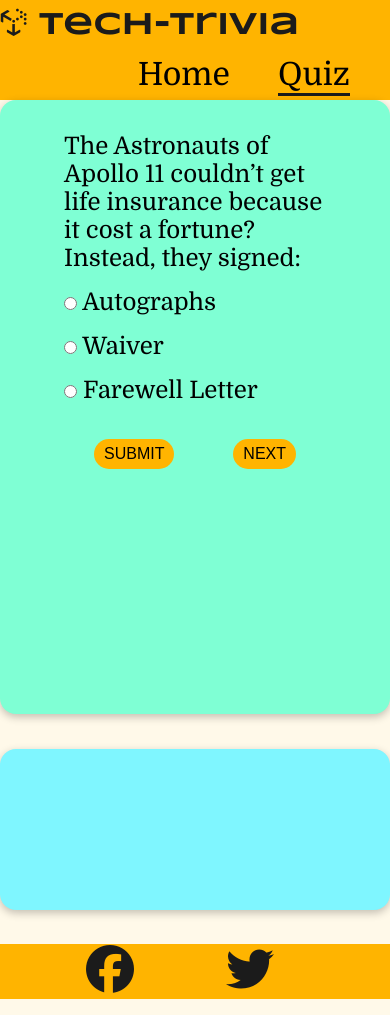
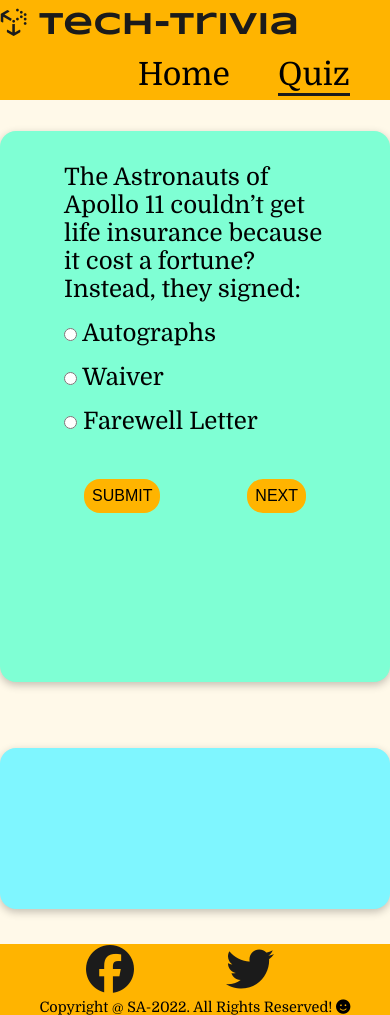
Before and after one commit to SalwinA/tech-trivia, a plain HTML site: page quiz.html in a window 390 px wide. Drawn offline with nearby package versions, Linux system fonts and the light colour scheme.

Commit message:
Add responsiveness to the pages.

```diff
--- a/assets/css/style.css
+++ b/assets/css/style.css
@@ -7,7 +7,7 @@
     margin: 0;
     padding: 0;
     border: none;
-    box-sizing:border-box;
+    box-sizing: border-box;
 
 }
 
@@ -40,7 +40,7 @@ body {
     text-align: right;
 }
 
-#nav-ls>li {
+#nav-ls li {
 
     display: inline;
     list-style-type: none;
@@ -63,7 +63,7 @@ body {
     border-bottom: 3px solid #1b1b1b;
 }
 
-#image-outer{
+#image-outer {
     width: 100%;
     height: 500px;
     overflow: hidden;
@@ -87,14 +87,14 @@ body {
     text-align: justify;
 }
 
-#instruction-page > h2 {
+#instruction-page>h2 {
     text-align: center;
     font-size: 2.75rem;
     font-family: Permanent Marker, sans-serif;
     margin-bottom: 10px;
 }
 
-#instruction-page h3{
+#instruction-page h3 {
     text-decoration: underline;
 }
 
@@ -113,10 +113,18 @@ body {
 
 /* Footer */
 
-#social-links {
+#social-links,
+.footer-copyright {
     text-align: center;
     background: #ffb400;
     font-size: 3rem;
+
+}
+
+.footer-copyright {
+    text-align: center;
+    background: #ffb400;
+    font-size: 0.9rem;
 
 }
 
@@ -202,7 +210,8 @@ body {
 
 }
 
-.button, #enter-quiz {
+.button,
+#enter-quiz {
     padding: 1rem 3rem;
     font-size: 1rem;
     display: block;
@@ -217,7 +226,7 @@ body {
     display: none;
 }
 
-#result-message{
+#result-message {
     height: 10vh;
     width: 50vw;
     background-color: rgb(127, 246, 255);
@@ -236,23 +245,34 @@ body {
     padding: 5px;
 }
 
+#submit:hover,
+#next:hover,
+#enter-quiz:hover,
+.button:hover {
+    background-color: chocolate;
+}
+
 @media screen and (max-width:750px) {
-.question-cont, #instruction-page {
+
+    .question-cont,
+    #instruction-page {
         width: 100%;
-    height: 100%;
-    text-align:inherit;
+        height: 90%;
+        text-align: inherit;
         font-size: 1.35rem;
     }
 
-#instruction-page h2  {
+    #instruction-page h2 {
         font-size: 2rem;
     }
 
-#instruction-page h3 , .question-cont h2, .question-cont li{
+    #instruction-page h3,
+    .question-cont h2,
+    .question-cont li {
         font-size: 1.5rem;
     }
 
-#landing-image{
+    #landing-image {
         font-size: 1rem;
     }
 
@@ -263,19 +283,33 @@ body {
         font-size: 1.95rem;
     }
 
-#submit, #next, #enter-quiz {
+    #enter-quiz {
         float: center;
         margin: 15px 10px;
         line-height: 10px;
         padding: 10px;
+    }
 
+    #submit,
+    #next {
+        display: block;
+        padding: 8px;
     }
+
+
 
     #result-message {
         width: 100%;
         height: 70%;
-    /* text-align: center;
-    letter-spacing: 1px; */
         font-size: 1.25rem;
     }
+
+    #submit:hover,
+    #next:hover,
+    #enter-quiz:hover,
+    .button:hover {
+        background-color: chocolate;
     }
+
+
+}
--- a/assets/js/script.js
+++ b/assets/js/script.js
@@ -1,5 +1,4 @@
-const questionBank =[
-    {
+const questionBank = [{
         id: 1,
         question: 'The Firefox browser logo is not a fox? It is actually a type of species which are protected in Asia.',
         option1: 'Slow Loris',
@@ -167,15 +166,15 @@ const answer2 = document.getElementById('answer2');
 const answer3 = document.getElementById('answer3');
 const submit = document.getElementById('submit');
 const answers = document.querySelectorAll('.answer');
-let count =0;
+let count = 0;
 let score = 0;
-let questions =[];
+let questions = [];
 const showScore = document.querySelector('#showScore');
 
 function startGame() {
     count = 0, score = 0;
     initEventListeners();
-    questions = [...questionBank].sort(() => Math.random() -.5);
+    questions = [...questionBank].sort(() => Math.random() - .5);
     // questions = questions.splice(0,10);
     displayQuestion()
 }
@@ -207,7 +206,7 @@ function getSelctedAnswer() {
 
     let chkdAnswers;
     answers.forEach((curElement) => {
-            if(curElement.checked){
+        if (curElement.checked) {
             chkdAnswers = curElement.id;
         }
 
@@ -220,10 +219,10 @@ let resultMessage = document.querySelector('.result-message');
 
 function onSubmitClick() {
     const selctdAnswer = getSelctedAnswer();
-    if(selctdAnswer ===  questions[count].correctAnswer){
+    if (selctdAnswer === questions[count].correctAnswer) {
         score++;
         resultMessage.innerHTML = 'Great Job!! <i class="fas fa-thumbs-up"></i> <br> <br> Your answer is correct.';
-     }else resultMessage.innerHTML = 'Oops!! Wrong Answer. <i class="fas fa-thumbs-down"></i> <i class="fas fa-frown"></i>';
+    } else resultMessage.innerHTML = 'Oops!! Wrong Answer. <i class="fas fa-thumbs-down"></i> ';
 
     resultMessage.classList.remove('result-message');
 
@@ -236,17 +235,17 @@ function onSubmitClick() {
 function onNextClick() {
 
     resultMessage.innerHTML = '';
-    if(count < 10){
+    if (count < 10) {
 
         displayQuestion();
     }
-    if((count === 9)) {
+    if ((count === 9)) {
         next.innerText = 'Finish';
     }
-    if((count === 10)) {
+    if ((count === 10)) {
         questionCont.style.display = 'none';
         resultMessage.style.display = 'none';
-        showScore.innerHTML =`<h1>Great Job!! <br> You have scored ${score} of 10. <i class="fas fa-smile"></i></h1>
+        showScore.innerHTML = `<h1>Great Job!! <br> You have scored ${score} of 10. <i class="fas fa-smile"></i></h1>
         <button onclick='location.reload()' class='button'>Play Again</button>
         `;
         showScore.classList.remove('showScore');
--- a/quiz.html
+++ b/quiz.html
@@ -76,7 +76,9 @@
             </li>
 
         </ul>
-
+        <div class="footer-copyright">
+            <p>Copyright @ SA-2022. All Rights Reserved! <i class="fas fa-smile"></i></p>
+        </div>
 
     </footer>
 
```
Also changed, not shown: index.html (+17 -10 lines). Lines whose indentation alone changed are shown as unchanged.
